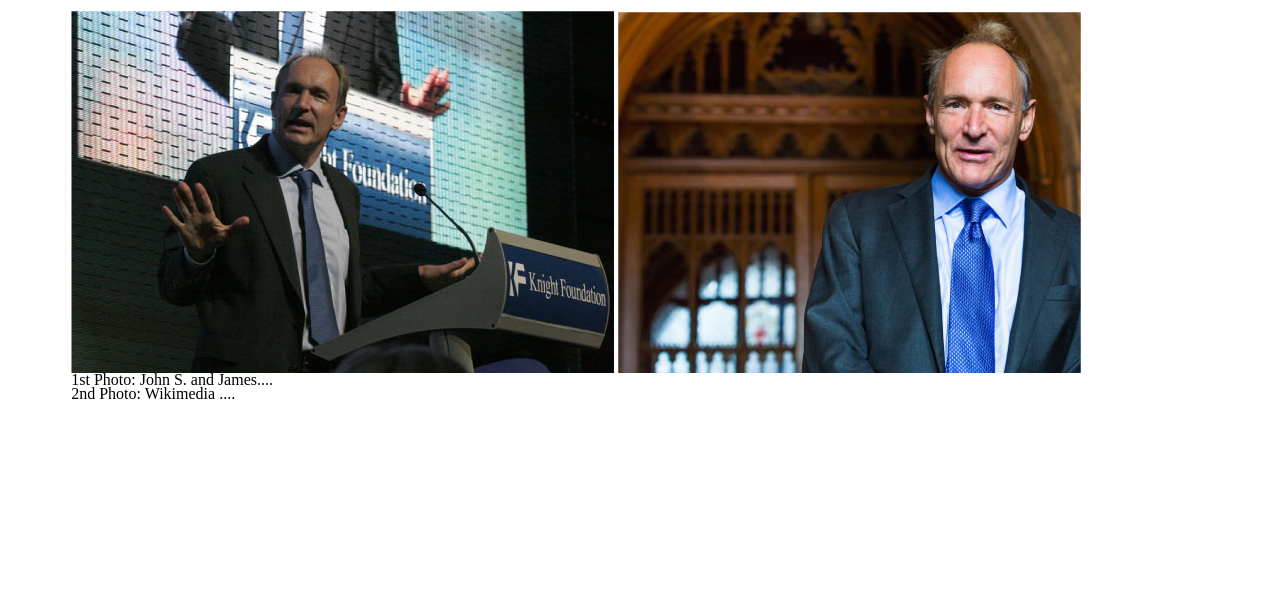
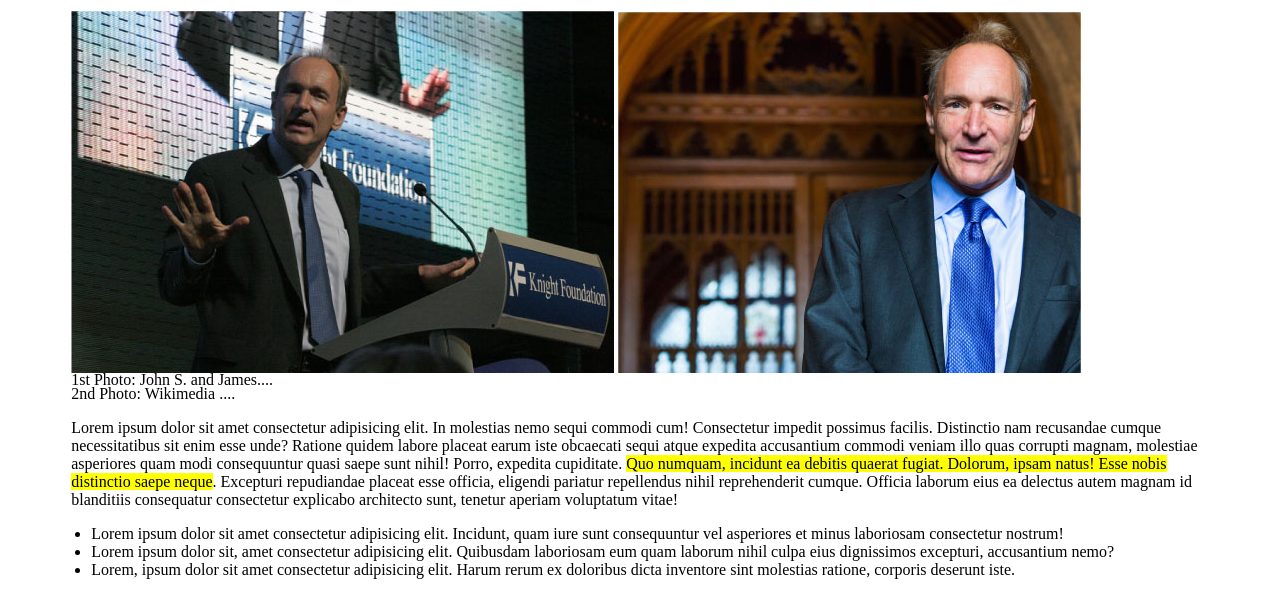
Before and after one commit to corradocoppolino/html-css-booleaner, a plain HTML site: page index.html in a window 1280 px wide. Shown: the part 395-990 px from the top of the page. Before the commit the page ends 814 px from the top, so only its background shows below. Drawn offline with Linux system fonts and the light colour scheme; files whose address does not match are found by name.

Commit message:
paragrafo + elenco puntato

```diff
--- a/css/style.css
+++ b/css/style.css
@@ -30,4 +30,9 @@ main{width: 90%;margin:auto;}
 }
 
 #nospazio1{margin-top: -6px;}
+
 #nospazio2{margin-top: -20px;}
+
+.sottolineato{background-color: yellow;}
+
+ul{margin-left: -20px;}
--- a/index.html
+++ b/index.html
@@ -36,6 +36,17 @@
             <p id="nospazio2">2nd Photo: Wikimedia ....</p>
         </div>
 
+        <!-- paragrafo -->
+
+        <p>Lorem ipsum dolor sit amet consectetur adipisicing elit. In molestias nemo sequi commodi cum! Consectetur impedit possimus facilis. Distinctio nam recusandae cumque necessitatibus sit enim esse unde? Ratione quidem labore placeat earum iste obcaecati sequi atque expedita accusantium commodi veniam illo quas corrupti magnam, molestiae asperiores quam modi consequuntur quasi saepe sunt nihil! Porro, expedita cupiditate. <span class="sottolineato">Quo numquam, incidunt ea debitis quaerat fugiat. Dolorum, ipsam natus! Esse nobis distinctio saepe neque</span>. Excepturi repudiandae placeat esse officia, eligendi pariatur repellendus nihil reprehenderit cumque. Officia laborum eius ea delectus autem magnam id blanditiis consequatur consectetur explicabo architecto sunt, tenetur aperiam voluptatum vitae!</p>
+
+        <!-- elenco puntato -->
+
+        <ul>
+            <li>Lorem ipsum dolor sit amet consectetur adipisicing elit. Incidunt, quam iure sunt consequuntur vel asperiores et minus laboriosam consectetur nostrum!</li>
+            <li>Lorem ipsum dolor sit, amet consectetur adipisicing elit. Quibusdam laboriosam eum quam laborum nihil culpa eius dignissimos excepturi, accusantium nemo?</li>
+            <li>Lorem, ipsum dolor sit amet consectetur adipisicing elit. Harum rerum ex doloribus dicta inventore sint molestias ratione, corporis deserunt iste.</li>
+        </ul>
     </main>
 </body>
 </html>
```
